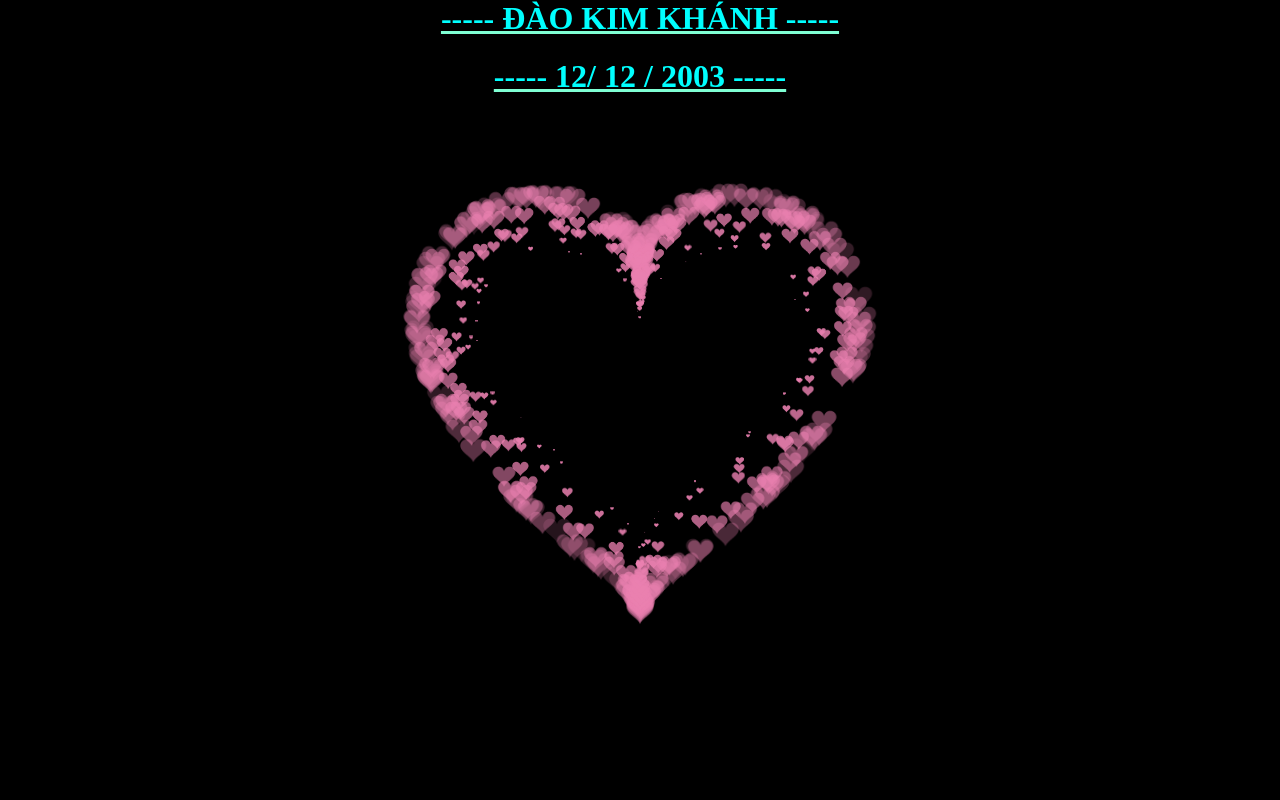
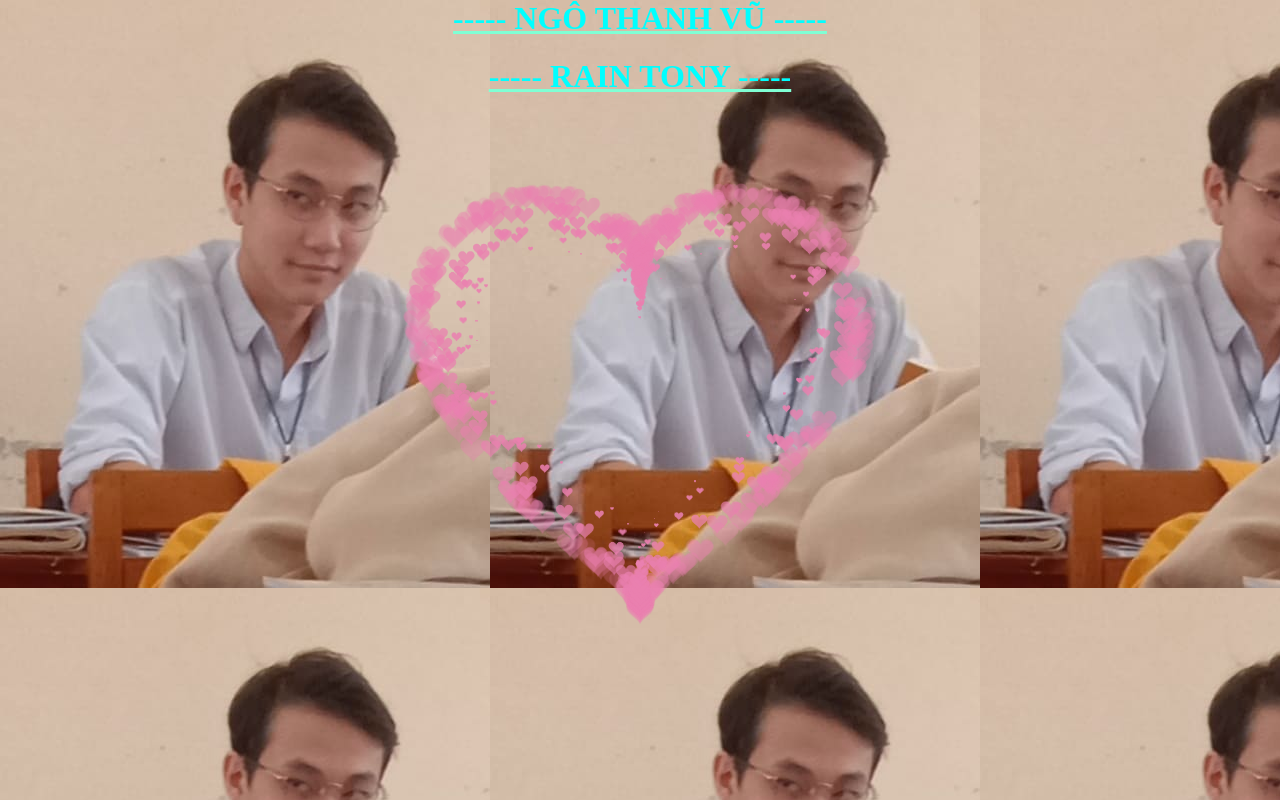
Before and after one commit to truongtin1515/ngothanhvu, a plain HTML site: page index.html in a window 1280 px wide. Drawn offline with Linux system fonts and the light colour scheme.

Commit message:
nguyentruongtin122

```diff
--- a/index.html
+++ b/index.html
@@ -270,6 +270,9 @@ var ParticlePool = (function() {
     <title>Document</title>
   </head>
   <style>
+    body{
+      background:url(./vũ\ \(6\).jpg);
+    }
     #nguyentruongtin1{
       text-align: center;
     }
@@ -283,8 +286,8 @@ var ParticlePool = (function() {
   </style>
   <body>
     <div id="nguyentruongtin1">
-    <a link href="https://www.youtube.com/watch?v=HwpHhBAgWI8"><h1>----- ĐÀO KIM KHÁNH -----</h1></a>
-    <a link href="https://www.youtube.com/watch?v=HwpHhBAgWI8"><h1>----- 12/ 12 / 2003 -----</h1></a>
+    <a link href="https://www.youtube.com/watch?v=HwpHhBAgWI8"><h1>----- NGÔ THANH VŨ -----</h1></a>
+    <a link href="https://www.youtube.com/watch?v=HwpHhBAgWI8"><h1>-----   RAIN TONY  -----</h1></a>
   </div>
   </body>
   </html>
```
Also changed, not shown: cbc22ca5a3d7568a742262639a9f6b3f.jpg (added), vũ (6).jpg (added), z3693553284830_dae251a419cd70b37acabb0df159ae73.jpg (added), z3821110523855_10277846798ba07afaecbf91375c1bd7.jpg (added).
